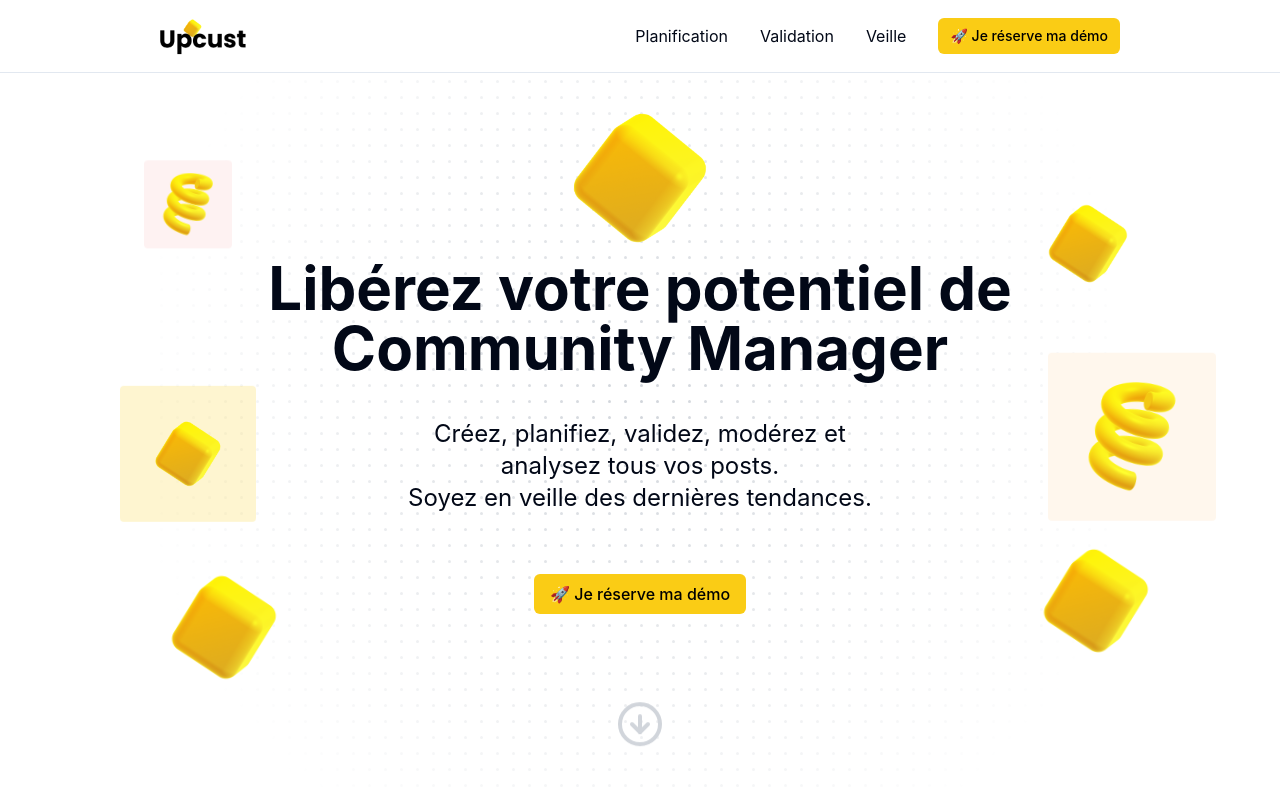
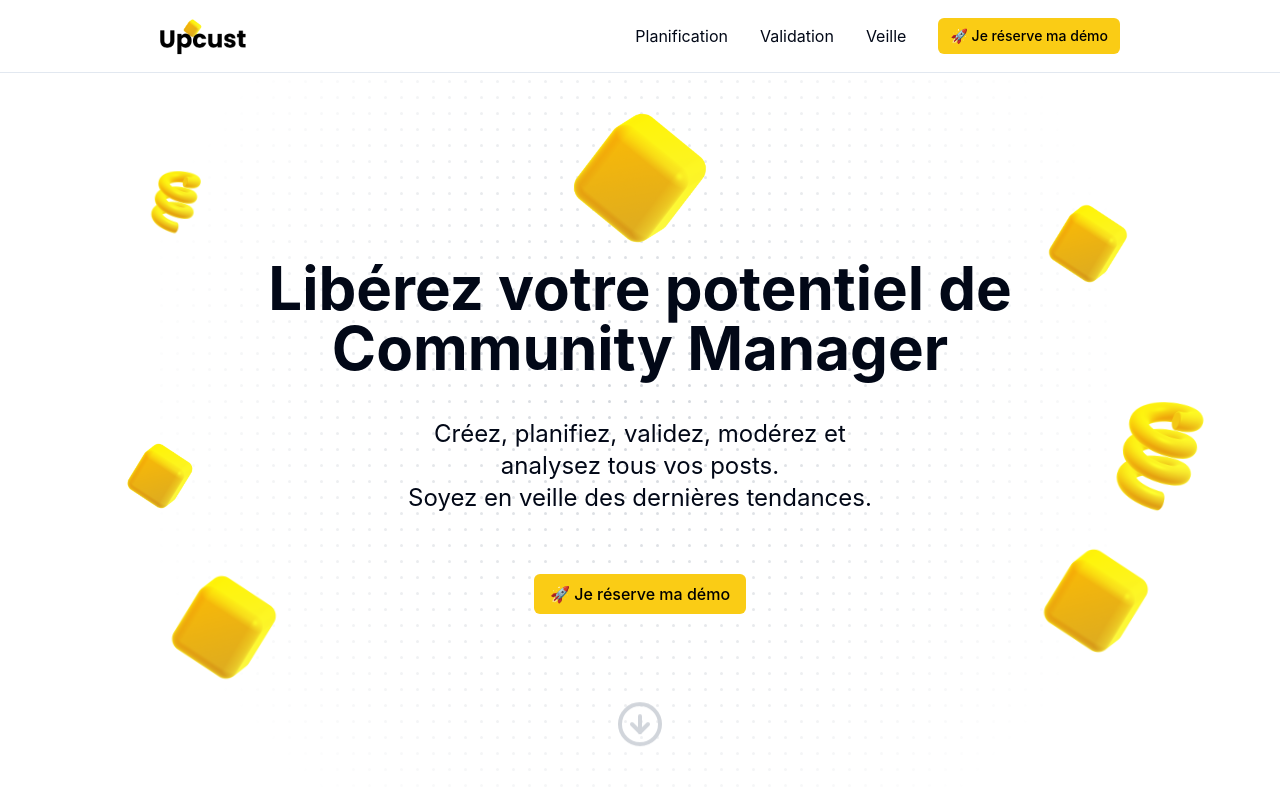
Before and after one commit to upcust/landing, a React (Vite) app: page / in a window 1280 px wide. Shown: the top 800 px of the page. Built offline with nearby package versions, Linux system fonts and the light colour scheme; no server answers.

Commit message:
Update calendar preview

```diff
--- a/src/App.jsx
+++ b/src/App.jsx
@@ -156,16 +156,16 @@ function App() {
             <Parallax speed={-15} className="bottom-0 left-0 absolute">
               <img src="/cube.png" alt="Cube" className="w-32 animate-[wiggle_2s_ease-in-out_infinite]" />
             </Parallax>
-            <Parallax speed={-20} className="top-0 -left-4 absolute bg-red-50 p-3 rounded">
+            <Parallax speed={-20} className="top-0 -left-4 absolute rounded">
               <img src="/helix.png" alt="Cube" className="w-16 animate-[wiggle_2s_ease-in-out_infinite]" />
             </Parallax>
             <Parallax speed={-10} className="bottom-20 -right-10 absolute">
               <img src="/cube.png" alt="Cube" className="w-32 animate-[wiggle_2s_ease-in-out_infinite]" />
             </Parallax>
-            <Parallax speed={-12} className="bottom-1/3 -right-24 absolute bg-orange-50 p-7 rounded">
+            <Parallax speed={-12} className="bottom-1/3 -right-24 absolute rounded">
               <img src="/helix.png" alt="Cube" className="w-28 animate-[wiggle_2s_ease-in-out_infinite]" />
             </Parallax>
-            <Parallax speed={-8} className="bottom-1/3 -left-10 absolute bg-primary/20 p-7 rounded">
+            <Parallax speed={-8} className="bottom-1/3 -left-10 absolute rounded">
               <img src="/cube.png" alt="Cube" className="w-20 animate-[wiggle_2s_ease-in-out_infinite]" />
             </Parallax>
             <Parallax speed={-5} className="top-44 -right-4 absolute">
```
Also changed, not shown: public/calendar.png.
